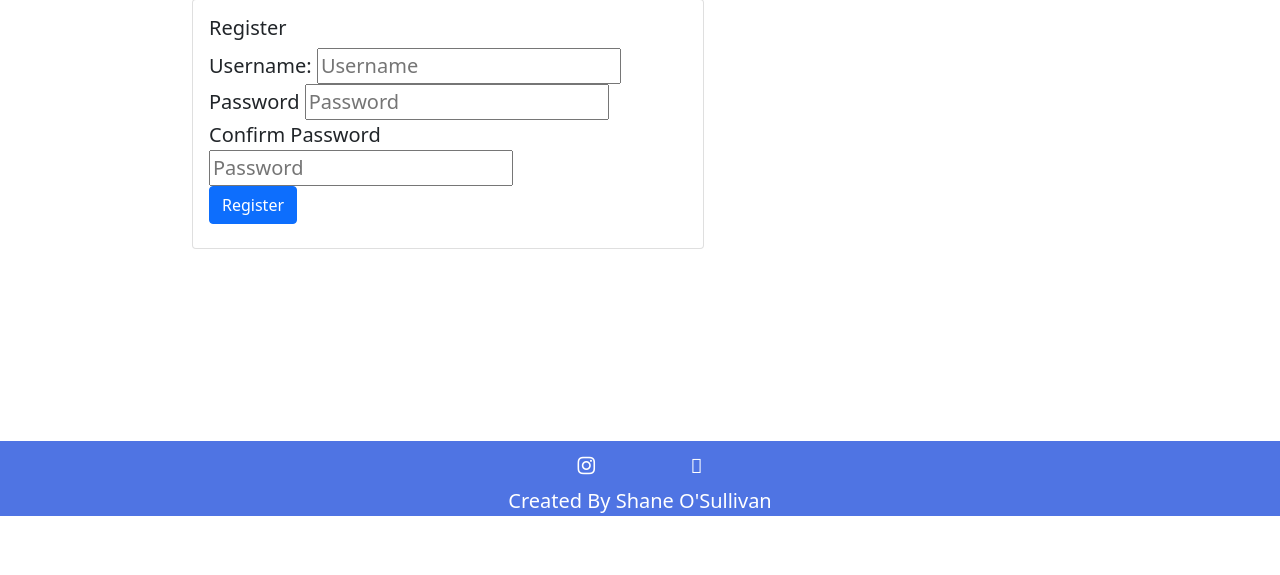
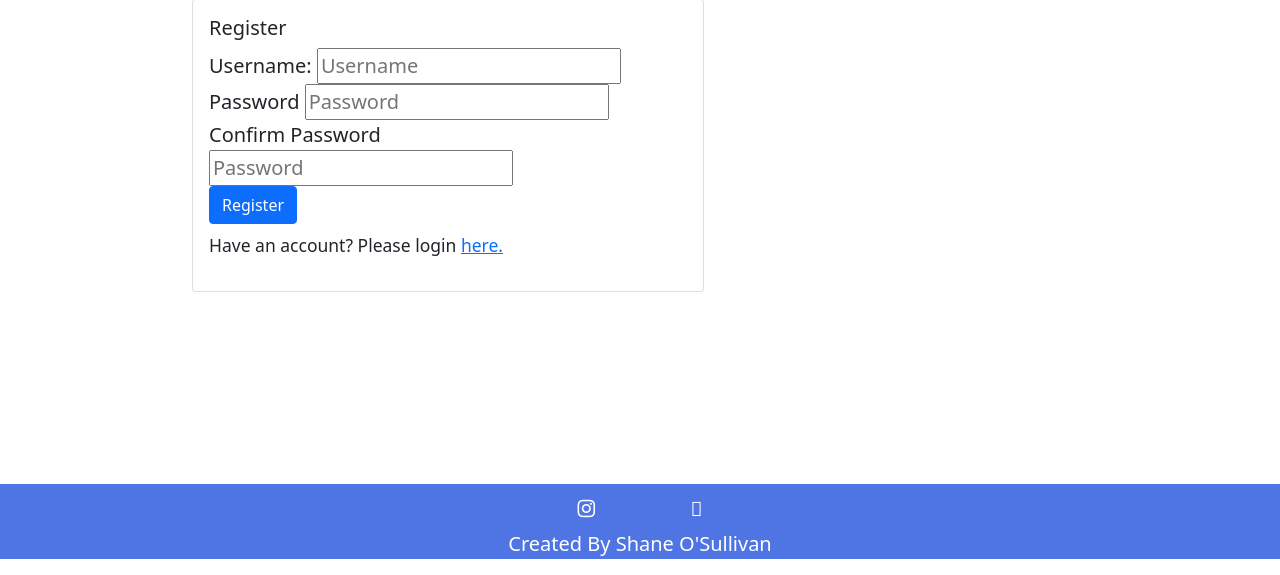
Before and after one commit to shane-os/my-next-adventure, a Flask app: page /register in a window 1280 px wide. Shown: the part 236-811 px from the top of the page. Before the commit the page ends 752 px from the top, so only its background shows below. Run offline with Flask 2, Linux system fonts and the light colour scheme; some libraries are stand-ins or nearby versions.

Commit message:
Update login & register forms

```diff
--- a/templates/pages/account.html
+++ b/templates/pages/account.html
@@ -15,6 +15,9 @@
             </div>
             <button type="submit" class="btn btn-primary mb-2">Login</button>
           </form>
+          <div>
+            <p class="small">Haven't registered yet? Please register <a href="{{ url_for('register') }}">here.</a></p>
+          </div>
         </div>
     </div>
 {% endblock %}
--- a/templates/pages/auth.html
+++ b/templates/pages/auth.html
@@ -19,6 +19,9 @@
             </div>
             <button type="submit" class="btn btn-primary mb-2">Register</button>
           </form>
+          <div>
+            <p class="small">Have an account? Please login <a href="{{ url_for('account') }}">here.</a></p>
+          </div>
         </div>
     </div>
 {% endblock %}
```
